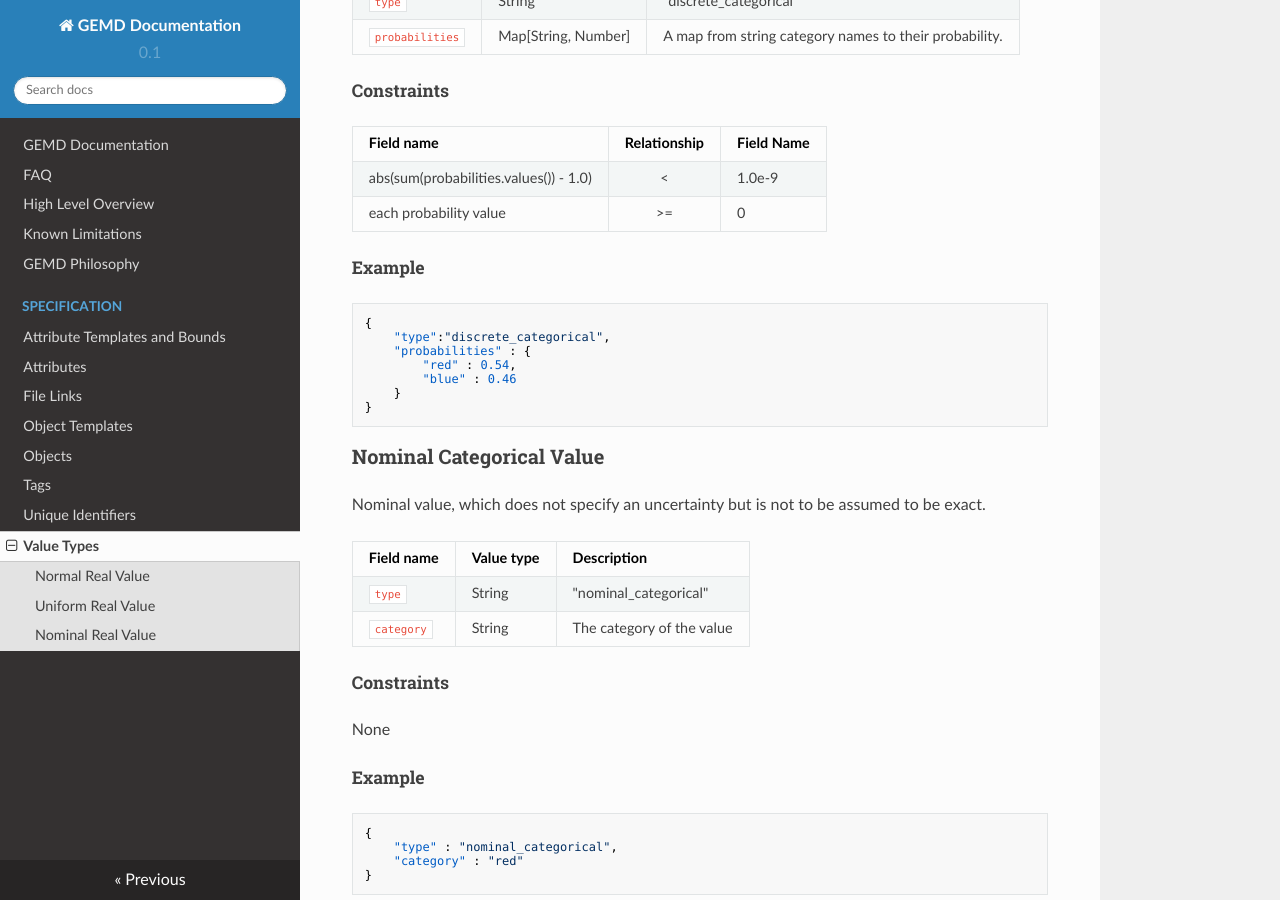
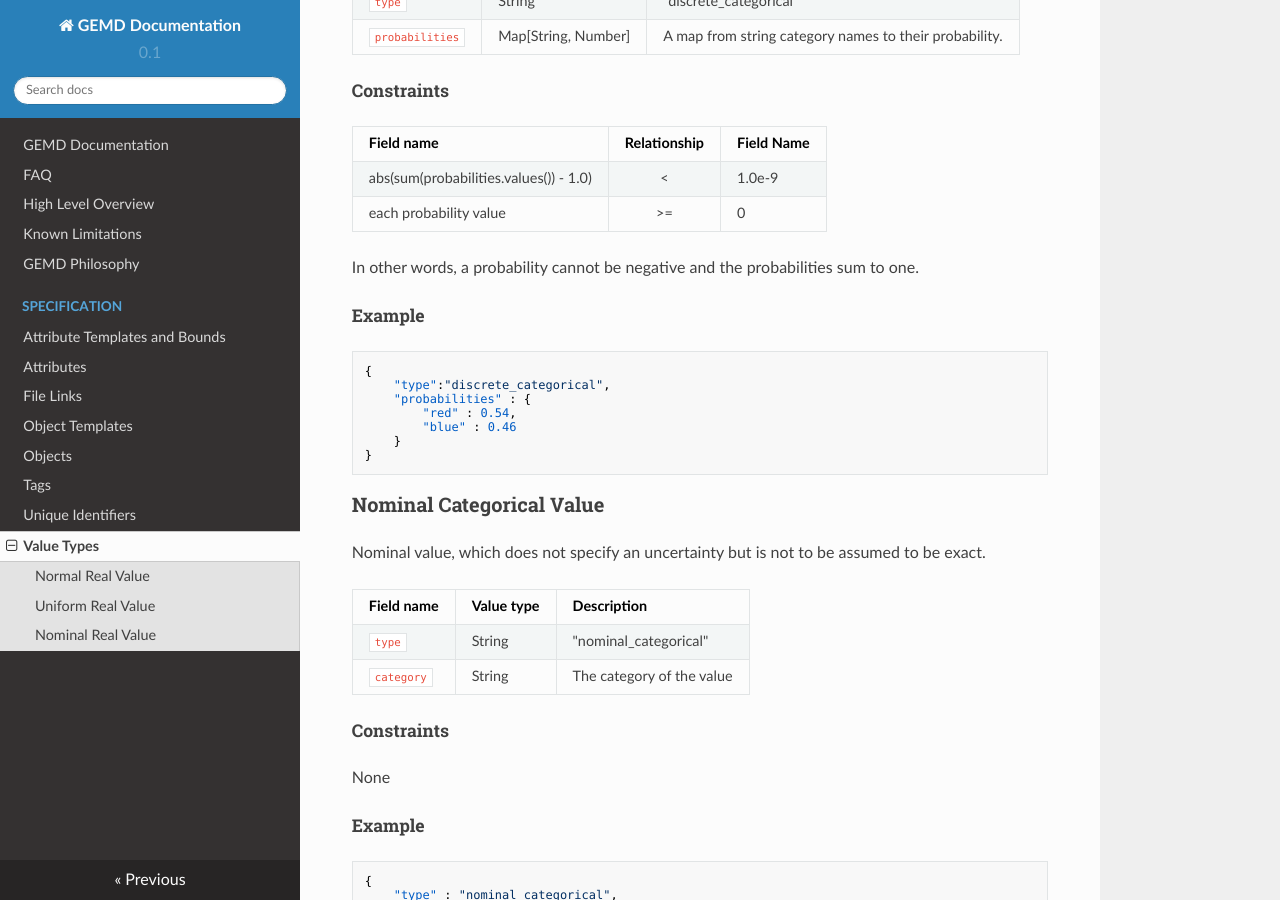
Before and after one commit to CitrineInformatics/gemd-docs, an MkDocs documentation site: the page built from docs/specification/value-types.md, in a window 1280 px wide and 900 px high, scrolled down 4491 px. Built offline with MkDocs 1.6.1, drawn with Linux system fonts in a browser that asks for light colours; nearby versions of some CDN libraries.

Commit message:
Clarifying statement per DE request.

````diff
--- a/docs/specification/value-types.md
+++ b/docs/specification/value-types.md
@@ -207,6 +207,8 @@ Distribution of categories stored as a map from the string label to the probabil
 | abs(sum(probabilities.values()) - 1.0) |      <       | 1.0e-9     |
 | each probability value                 |      >=      | 0          |
 
+In other words, a probability cannot be negative and the probabilities sum to one.
+
 ##### Example
 
 ```json
````
